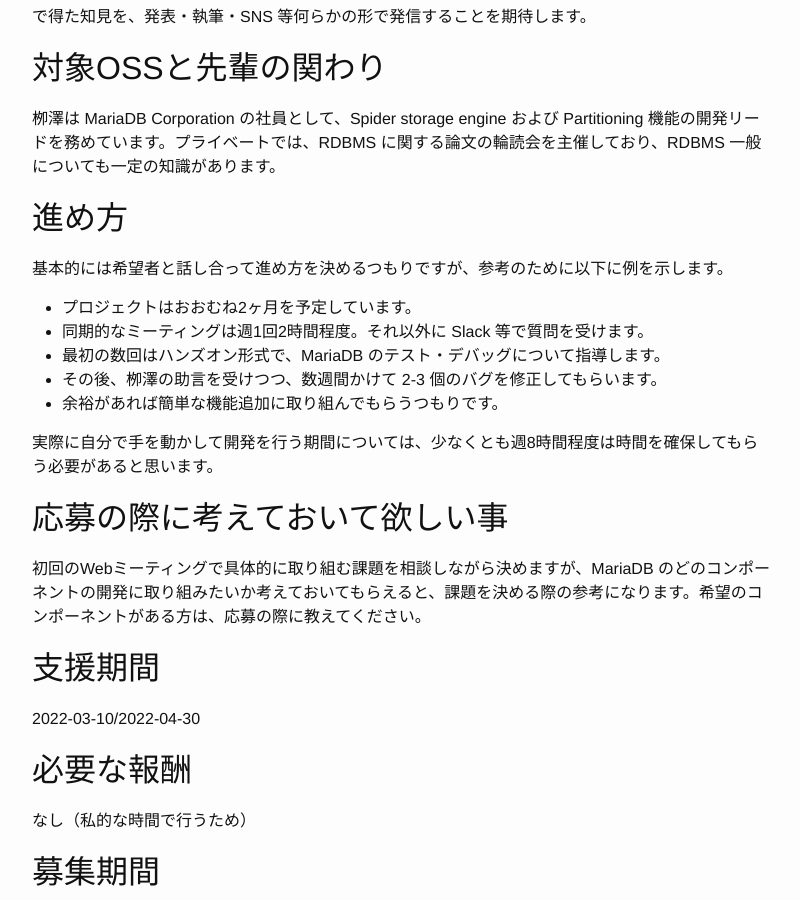
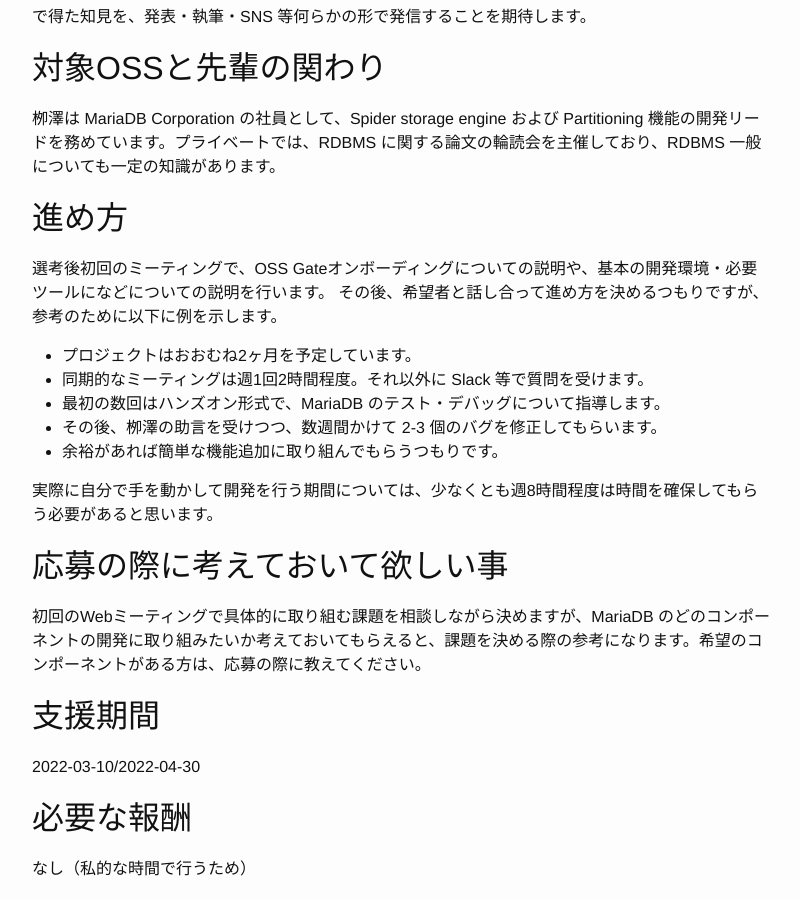
Before and after one commit to oss-gate/on-boarding, a Jekyll site: the page built from proposals/2022-03/nayuta-mariadb-server/proposal.md, in a window 1280 px wide and 900 px high, scrolled down 1287 px. Shown: the whole window, without its empty margins (238-1038 px from the left). Built offline with Jekyll 4.4.1, drawn with Linux system fonts in a browser that asks for light colours; Markdown is read by kramdown in place of the engine named in the settings; comment, search, counter and statistics services are not loaded.

Commit message:
Update proposals/2022-03/nayuta-mariadb-server/proposal.md
Co-authored-by: Yukiko Yoshimoto <86996282+yoshimotoyuk@users.noreply.github.com>

```diff
--- a/proposals/2022-03/nayuta-mariadb-server/proposal.md
+++ b/proposals/2022-03/nayuta-mariadb-server/proposal.md
@@ -48,7 +48,8 @@ MariaDB のバグ修正や機能追加に、継続的に取り組んでもらう
 
 ## <span id="plan">進め方</span>
 
-基本的には希望者と話し合って進め方を決めるつもりですが、参考のために以下に例を示します。
+選考後初回のミーティングで、OSS Gateオンボーディングについての説明や、基本の開発環境・必要ツールになどについての説明を行います。
+その後、希望者と話し合って進め方を決めるつもりですが、参考のために以下に例を示します。
 
 * プロジェクトはおおむね2ヶ月を予定しています。
 * 同期的なミーティングは週1回2時間程度。それ以外に Slack 等で質問を受けます。
```
